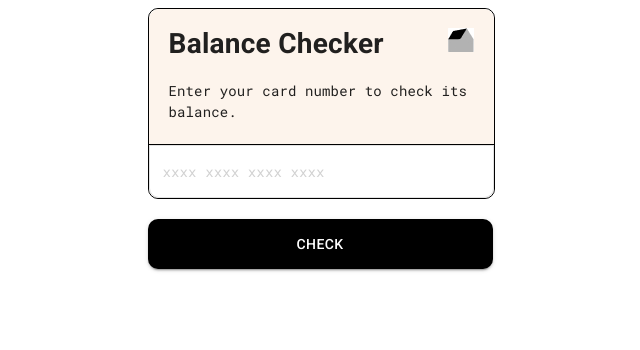
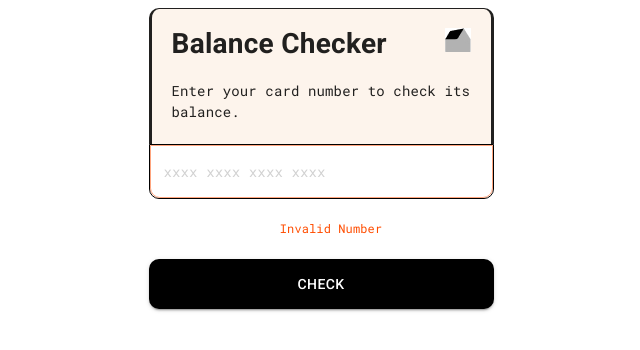
Before and after one commit to nagmak/dwelling-dev-exercise, a Next.js app: page / in a window 1280 px wide. Shown: the top 350 px of the page, without its empty margins (319-959 px from the left). Built offline with nearby package versions, Linux system fonts and the light colour scheme.

Commit message:
added color changes

```diff
--- a/src/components/BalanceCheckerCard.tsx
+++ b/src/components/BalanceCheckerCard.tsx
@@ -15,8 +15,9 @@ const BalanceCheckerCard = () => {
       balance: 0,
       endingValue: ''
     }
-    const [cardValue, setCardValue] = useState('')
-    const [creditCardList, setCreditCardList] = React.useState([initialState])
+    const [cardValue, setCardValue] = useState('');
+    const [isValid, setIsValid] = useState(false);
+    const [creditCardList, setCreditCardList] = React.useState([initialState]);
 
     const handleCardValueChange = (event: React.ChangeEvent<HTMLInputElement>) => {
       let finalCreditCard = handleNumberDisplay(event.target.value)
@@ -26,7 +27,6 @@ const BalanceCheckerCard = () => {
     const checkCreditCardValidity = async() => {
       let cardValueWithoutSpaces = cardValue.replaceAll(' ', '');
       if (cardValueWithoutSpaces.length === 16) {
-        console.log('card is valid!')
         const endingValue = cardValueWithoutSpaces.substring(12, 16)
         const calculatedBalance = await getBalance(cardValueWithoutSpaces);
         let creditCard = {
@@ -35,6 +35,8 @@ const BalanceCheckerCard = () => {
           endingValue: endingValue
         }
         addCreditCardToList(creditCard)
+      } else {
+        setIsValid(false)
       }
     }
 
@@ -42,6 +44,7 @@ const BalanceCheckerCard = () => {
       let newCardList: any = []
       const found = creditCardList.some(creditCard => creditCard.cardValue === card.cardValue);
       if (!found) {
+        setIsValid(true);
         newCardList = creditCardList.concat(card);
         let sortedList = sortByBalanceDesc(newCardList)
         setCreditCardList(sortedList);
@@ -59,10 +62,6 @@ const BalanceCheckerCard = () => {
       <>
         <Box
           sx={{
-            borderRadius: "10px",
-            border: 'solid',
-            borderWidth: '1px',
-            borderColor: "#000000",
             display: 'flex',
             flexDirection: 'column',
             flexWrap: 'wrap',
@@ -73,6 +72,9 @@ const BalanceCheckerCard = () => {
             backgroundColor: "#FDF4EC",
             height: 134.87,
             margin: 0,
+            border: 'solid',
+            borderTopWidth: '1px',
+            borderBottomWidth: 0,
             borderTopLeftRadius: '10px',
             borderTopRightRadius: '10px',
             borderBottomLeftRadius: 0,
@@ -115,20 +117,26 @@ const BalanceCheckerCard = () => {
       </Typography>
         </Paper>
         <TextField
+        error={!isValid}
         type="text"
         placeholder="xxxx xxxx xxxx xxxx"
         value={cardValue}
         onChange={(event: React.ChangeEvent<HTMLInputElement>) => handleCardValueChange(event)}
         sx={{
             backgroundColor: "#FFFFFF",
-            borderTopStyle: 'solid',
-            borderTopWidth: '1px',
+            borderStyle: 'solid',
+            borderWidth: '1px',
             borderTopLeftRadius: 0,
             borderTopRightRadius: 0,
             borderBottomLeftRadius: '10px',
             borderBottomRightRadius: '10px',
+            borderColor: "#000000",
+            "& .Mui-error": {
+              color: '#FF4D00',
+              borderColor: "#FF4D00",
+            },
             "& .Mui-focused": {
-              opacity: '100% !important'
+              opacity: '100% !important',
             },
             '& input[type=number]::-webkit-inner-spin-button': {
               appearance: 'none',
@@ -149,10 +157,26 @@ const BalanceCheckerCard = () => {
                 color: '#292929',
                 opacity: '50%',
             },
-
+            '& .css-9ddj71-MuiInputBase-root-MuiOutlinedInput-root.Mui-error .MuiOutlinedInput-notchedOutline': {
+              borderColor: "#FF4D00",
+            }
         }}
         />
         </Box>
+        { !isValid ? (
+          <Typography sx={{
+            fontFamily: 'var(--font-roboto-mono)',
+            fontWeight: 400,
+            fontSize: '12px',
+            lineHeight: '21px',
+            paddingTop: '19px',
+            paddingLeft: '20px',
+            color: '#FF4D00',
+            textAlign: 'center'
+          }}>
+          Invalid Number
+        </Typography>
+        ): null}
         <Button variant="contained"
         sx={{
             width: 345,
```
